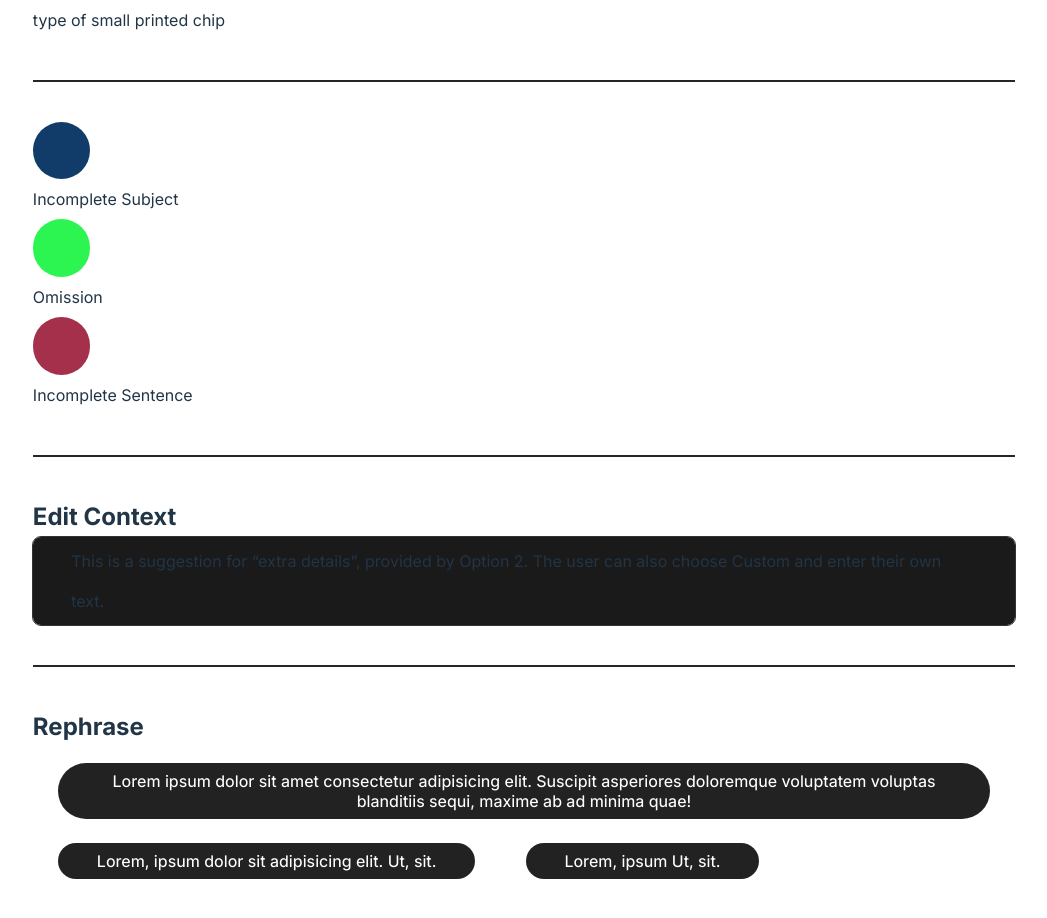
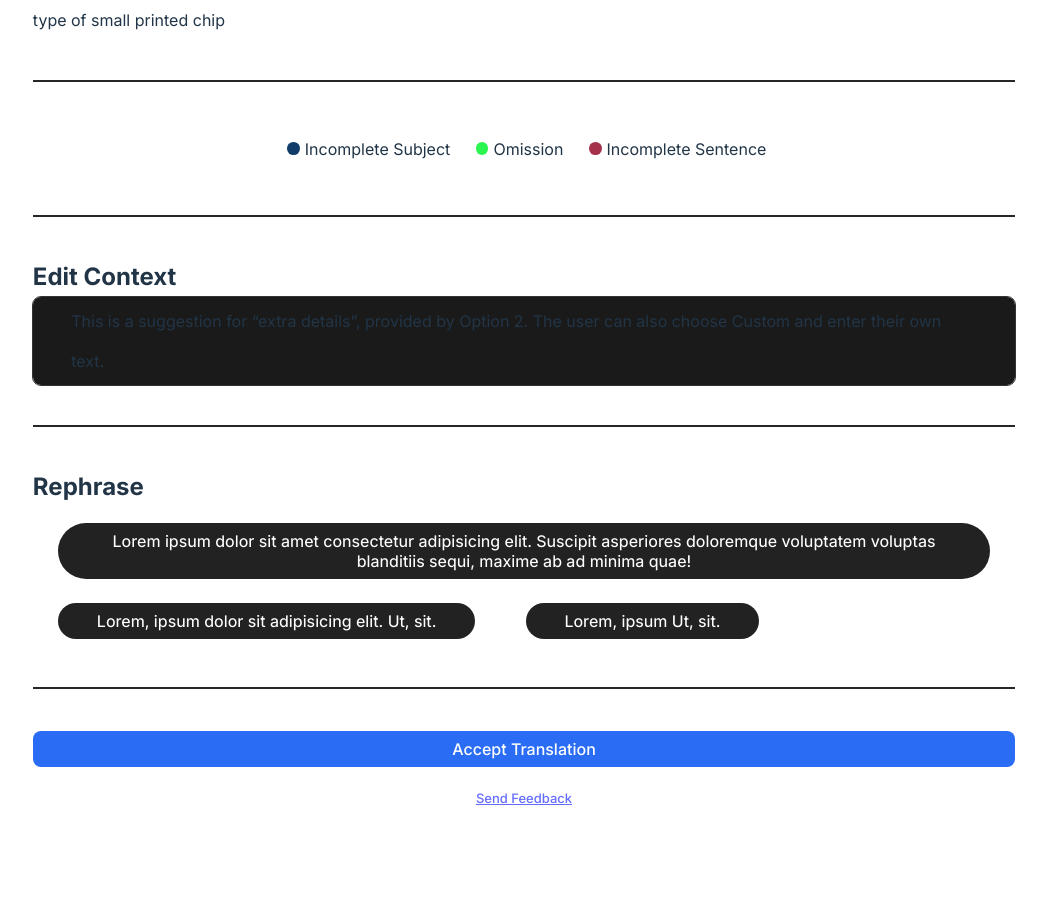
Before and after one commit to MekaelWasti/TranslationCorrect-V2, a React (Vite) app in the folder frontend/: page / in a window 1280 px wide. Shown: the part 872-1790 px from the top of the page, without its empty margins (116-1163 px from the left). After the commit the page ends 1681 px from the top, so only its background shows below. Built offline with nearby package versions, Linux system fonts and the light colour scheme.

Commit message:
minimized and centered error legend

```diff
--- a/frontend/src/App.tsx
+++ b/frontend/src/App.tsx
@@ -186,21 +186,27 @@ const App: React.FC = () => {
         <hr className="divider" />
         <div className="error-legend-section">
           <ul>
+            <li>
               <div
                 className="color-label"
                 style={{ backgroundColor: "#113c6a" }}
               ></div>
               <p>Incomplete Subject</p>
+            </li>
+            <li>
               <div
                 className="color-label"
                 style={{ backgroundColor: "#2CF551" }}
               ></div>
               <p>Omission</p>
+            </li>
+            <li>
               <div
                 className="color-label"
                 style={{ backgroundColor: "#A5304C" }}
               ></div>
               <p>Incomplete Sentence</p>
+            </li>
           </ul>
         </div>
         <hr className="divider" />
--- a/frontend/src/index.css
+++ b/frontend/src/index.css
@@ -331,17 +331,32 @@ li {
 
 .error-legend-section {
   display: flex;
-  /* width: fit-content; */
+  justify-content: space-between;
+  width: 100%;
+  padding: 0 10vw; /* Optional: Adjust the padding as needed */
 }
 
-.error-legend-section > p {
-  /* width: fit-content; */
+.error-legend-section ul {
+  display: flex;
+  list-style-type: none; /* Optional: Removes bullet points */
+  margin: 0;
+  padding: 0; /* Optional: Removes default padding */
+  align-items: center;
+  justify-content: center;
+  width: 100%;
+}
+
+.error-legend-section li {
+  display: flex;
+  align-items: center;
+  margin-right: 10px; /* Adjust space between items */
 }
 
 .color-label {
-  width: 4.5vw;
-  height: 4.5vw;
+  width: 1vw;
+  height: 1vw;
   border-radius: 50%;
+  margin-right: 5px; /* Adjust space between label and text */
 }
 
 /* Edit Context */
```
Lines whose indentation alone changed are shown as unchanged.
